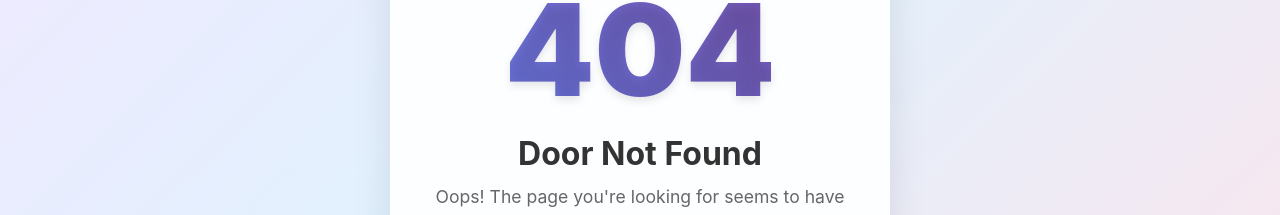
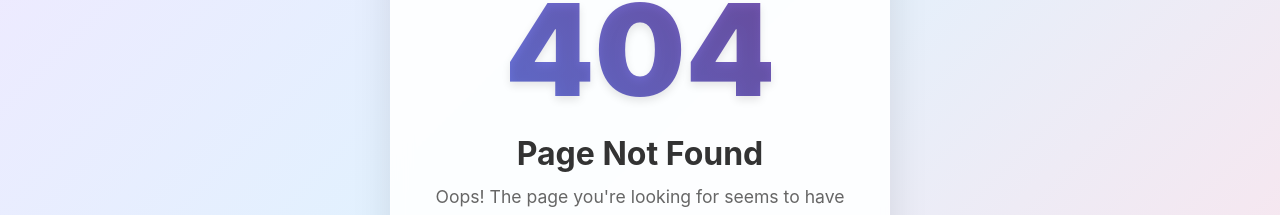
Before and after one commit to goperdoor/bus, a React (Create React App) app in the folder frontend/: page /ErrorPage in a window 1280 px wide. Shown: the part 338-553 px from the top of the page. Built offline with nearby package versions, Linux system fonts and the light colour scheme.

Commit message:
Update ErrorPage.js

```diff
--- a/frontend/src/Pages/ErrorPage.js
+++ b/frontend/src/Pages/ErrorPage.js
@@ -236,7 +236,7 @@ export default function ErrorPage() {
         </div>
 
         <h1 className="error-number">404</h1>
-        <h2 className="error-title">Door Not Found</h2>
+        <h2 className="error-title">Page Not Found</h2>
         <p className="error-message">
           Oops! The page you're looking for seems to have wandered off.
           Don't worry, we'll help you find the right door to your destination.
```
